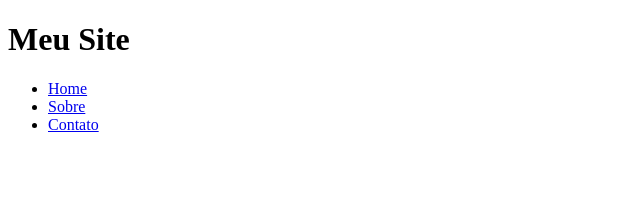
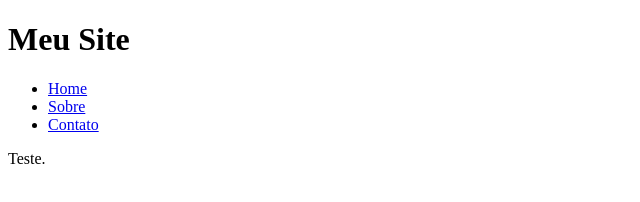
Before and after one commit to tbelini/financial-staff, a plain HTML site: page index.html in a window 1280 px wide. Shown: the full height of the page, 0-640 px from the left. Drawn offline with Linux system fonts and the light colour scheme.

Commit message:
Commit de Teste.

```diff
--- a/index.html
+++ b/index.html
@@ -12,7 +12,7 @@
         <li><a href="sobre.html">Sobre</a></li>
         <li><a href="contato.html">Contato</a></li>
     </ul>
-
+Teste.
 
 </body>
 </html>
```
